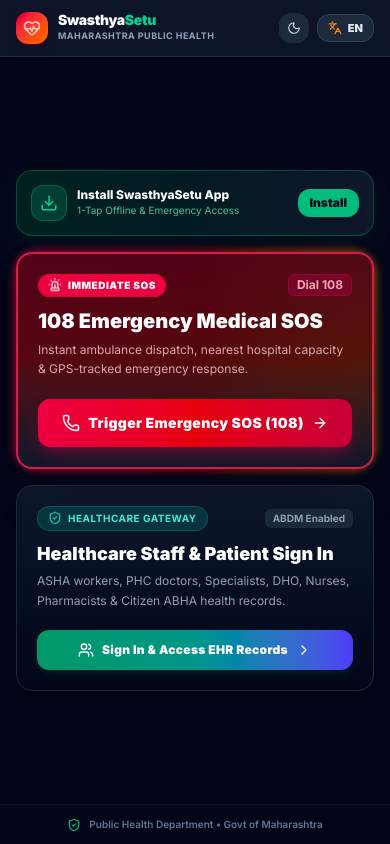
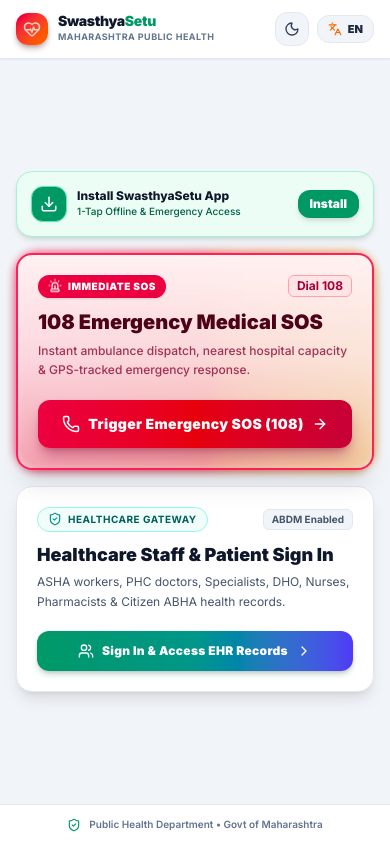
Before and after one commit to indusvalley9611-png/Swasthyasetu, a Next.js app: page / in a window 390 px wide. Built offline with nearby package versions, Linux system fonts and the light colour scheme.

Commit message:
fix: enable full light and dark mode support in mobile entry view

```diff
--- a/components/mobile/MobileEntryPage.tsx
+++ b/components/mobile/MobileEntryPage.tsx
@@ -10,14 +10,10 @@
   Moon,
   Sun,
   Download,
-  CheckCircle2,
   ChevronRight,
   HeartPulse,
   Users,
-  Activity,
   ArrowRight,
-  Stethoscope,
-  Sparkles,
 } from 'lucide-react';
 
 interface MobileEntryPageProps {
@@ -41,7 +37,7 @@
   const [isInstalling, setIsInstalling] = useState(false);
 
   useEffect(() => {
-    // Check if already installed
+    // Check if already installed in standalone mode
     if (
       typeof window !== 'undefined' &&
       (window.matchMedia('(display-mode: standalone)').matches || (window.navigator as any).standalone === true)
@@ -93,41 +89,42 @@
   };
 
   return (
-    <div className="min-h-screen flex flex-col justify-between bg-slate-950 text-slate-100 font-sans selection:bg-rose-500 selection:text-white">
+    <div className="min-h-screen flex flex-col justify-between bg-slate-100 dark:bg-slate-950 text-slate-900 dark:text-slate-100 font-sans transition-colors duration-300 selection:bg-rose-500 selection:text-white">
 
-      {/* ── 1. MOBILE APP TOP BAR ── */}
-      <header className="px-4 py-3 bg-slate-900/90 backdrop-blur-md border-b border-slate-800 flex items-center justify-between sticky top-0 z-30">
+      {/* ── 1. MOBILE APP TOP BAR (Clean Light & Dark Header) ── */}
+      <header className="px-4 py-3 bg-white/95 dark:bg-slate-900/95 backdrop-blur-md border-b border-slate-200 dark:border-slate-800 flex items-center justify-between sticky top-0 z-30 shadow-xs transition-colors duration-300">
         <div className="flex items-center gap-2.5">
-          <div className="w-8 h-8 rounded-xl bg-gradient-to-br from-rose-600 to-orange-500 flex items-center justify-center text-white shadow-md shadow-rose-950/40 shrink-0">
+          <div className="w-8 h-8 rounded-xl bg-gradient-to-br from-rose-600 to-orange-500 flex items-center justify-center text-white shadow-md shadow-rose-950/30 shrink-0">
             <HeartPulse className="w-4.5 h-4.5 text-white animate-pulse" />
           </div>
           <div>
-            <span className="text-sm font-black tracking-tight text-white block leading-none">
-              Swasthya<span className="text-emerald-400">Setu</span>
+            <span className="text-sm font-black tracking-tight text-slate-900 dark:text-white block leading-none">
+              Swasthya<span className="text-emerald-600 dark:text-emerald-400">Setu</span>
             </span>
-            <span className="text-[9px] text-slate-400 font-bold tracking-wider uppercase block mt-0.5">
+            <span className="text-[9px] text-slate-500 dark:text-slate-400 font-bold tracking-wider uppercase block mt-0.5">
               {isMr ? 'महाराष्ट्र सार्वजनिक आरोग्य' : 'Maharashtra Public Health'}
             </span>
           </div>
         </div>
 
         <div className="flex items-center gap-2">
-          {/* Dark Mode Toggle */}
+          {/* Dark / Light Mode Toggle Button */}
           <button
             onClick={onToggleDarkMode}
-            className="p-2 rounded-xl bg-slate-800 hover:bg-slate-700 text-slate-300 transition-colors cursor-pointer"
+            className="p-2 rounded-xl bg-slate-100 dark:bg-slate-800 hover:bg-slate-200 dark:hover:bg-slate-700 text-slate-700 dark:text-slate-300 border border-slate-200 dark:border-slate-700 transition-colors cursor-pointer"
             aria-label="Toggle theme"
+            title={isDarkMode ? 'Switch to Light Mode' : 'Switch to Dark Mode'}
           >
-            {isDarkMode ? <Sun className="w-3.5 h-3.5 text-amber-400" /> : <Moon className="w-3.5 h-3.5" />}
+            {isDarkMode ? <Sun className="w-4 h-4 text-amber-400" /> : <Moon className="w-4 h-4 text-slate-700" />}
           </button>
 
-          {/* Language Switcher */}
+          {/* Language Switcher Button */}
           <button
             onClick={toggleLanguage}
-            className="px-2.5 py-1.5 rounded-xl bg-slate-800 hover:bg-slate-700 text-slate-200 text-xs font-bold flex items-center gap-1.5 transition-colors border border-slate-700 cursor-pointer"
-            title="भाषा बदला"
+            className="px-2.5 py-1.5 rounded-xl bg-slate-100 dark:bg-slate-800 hover:bg-slate-200 dark:hover:bg-slate-700 text-slate-800 dark:text-slate-200 text-xs font-bold flex items-center gap-1.5 transition-colors border border-slate-200 dark:border-slate-700 cursor-pointer"
+            title="भाषा बदला / Change Language"
           >
-            <Languages className="w-3.5 h-3.5 text-orange-400" />
+            <Languages className="w-3.5 h-3.5 text-orange-500" />
             <span className="text-[11px] font-black">
               {isMr ? 'मराठी' : 'EN'}
             </span>
@@ -140,16 +137,16 @@
 
         {/* PWA "Add to Home Screen" Download Banner */}
         {!isInstalled && (
-          <div className="rounded-2xl p-3.5 bg-gradient-to-r from-emerald-950/70 via-teal-950/50 to-slate-900 border border-emerald-500/30 flex items-center justify-between gap-3 shadow-lg shadow-emerald-950/20">
+          <div className="rounded-2xl p-3.5 bg-emerald-50 dark:bg-gradient-to-r dark:from-emerald-950/70 dark:via-teal-950/50 dark:to-slate-900 border border-emerald-200 dark:border-emerald-500/30 flex items-center justify-between gap-3 shadow-md transition-colors">
             <div className="flex items-center gap-2.5 min-w-0">
-              <div className="w-9 h-9 rounded-xl bg-emerald-500/20 text-emerald-400 flex items-center justify-center shrink-0 border border-emerald-500/30">
+              <div className="w-9 h-9 rounded-xl bg-emerald-600 dark:bg-emerald-500/20 text-white dark:text-emerald-400 flex items-center justify-center shrink-0 border border-emerald-300 dark:border-emerald-500/30 shadow-xs">
                 <Download className="w-4.5 h-4.5" />
               </div>
               <div className="min-w-0">
-                <p className="text-xs font-extrabold text-white truncate">
+                <p className="text-xs font-extrabold text-slate-900 dark:text-white truncate">
                   {isMr ? 'होम स्क्रीनवर ॲप जोडा' : 'Install SwasthyaSetu App'}
                 </p>
-                <p className="text-[10px] text-emerald-300/80 truncate">
+                <p className="text-[10px] text-emerald-800 dark:text-emerald-300/80 truncate font-medium">
                   {isMr ? '१-टॅप आपत्कालीन व ऑफलाइन प्रवेश' : '1-Tap Offline & Emergency Access'}
                 </p>
               </div>
@@ -158,7 +155,7 @@
             <button
               onClick={handleInstallClick}
               disabled={isInstalling}
-              className="px-3 py-1.5 rounded-xl bg-emerald-500 hover:bg-emerald-400 active:scale-95 text-slate-950 font-black text-xs shadow-md transition-all shrink-0 cursor-pointer"
+              className="px-3 py-1.5 rounded-xl bg-emerald-600 dark:bg-emerald-500 hover:bg-emerald-700 dark:hover:bg-emerald-400 active:scale-95 text-white dark:text-slate-950 font-black text-xs shadow-md transition-all shrink-0 cursor-pointer"
             >
               {isInstalling ? '...' : (isMr ? 'डाऊनलोड' : 'Install')}
             </button>
@@ -167,25 +164,25 @@
 
         {/* ═══ OPTION 1: EMERGENCY SOS (TOP, PROMINENT, HIGH URGENCY) ═══ */}
         <div className="relative group">
-          <div className="absolute -inset-0.5 bg-gradient-to-r from-rose-600 via-red-600 to-amber-600 rounded-3xl blur-xs opacity-75 group-hover:opacity-100 transition duration-300 animate-pulse" />
+          <div className="absolute -inset-0.5 bg-gradient-to-r from-rose-600 via-red-600 to-amber-600 rounded-3xl blur-xs opacity-70 group-hover:opacity-100 transition duration-300 animate-pulse" />
 
-          <div className="relative rounded-2xl bg-gradient-to-b from-rose-950/90 via-red-950/80 to-slate-900 border-2 border-rose-500/80 p-5 shadow-2xl flex flex-col justify-between">
+          <div className="relative rounded-2xl bg-gradient-to-b from-rose-50 via-red-50/80 to-amber-50/40 dark:from-rose-950/95 dark:via-red-950/90 dark:to-slate-900 border-2 border-rose-500 dark:border-rose-500/80 p-5 shadow-xl flex flex-col justify-between transition-colors">
             <div>
               <div className="flex items-center justify-between mb-3">
                 <div className="inline-flex items-center gap-1.5 px-2.5 py-1 rounded-full bg-rose-600 text-white text-[10px] font-black uppercase tracking-wider shadow-sm">
                   <Siren className="w-3.5 h-3.5 animate-bounce" />
                   <span>{isMr ? 'आपत्कालीन सेवा' : 'Immediate SOS'}</span>
                 </div>
-                <span className="text-xs font-mono font-bold text-rose-300 bg-rose-900/60 px-2 py-0.5 rounded-md border border-rose-700/50">
+                <span className="text-xs font-mono font-bold text-rose-800 dark:text-rose-300 bg-rose-100 dark:bg-rose-900/60 px-2 py-0.5 rounded-md border border-rose-300 dark:border-rose-700/50">
                   Dial 108
                 </span>
               </div>
 
-              <h2 className="text-xl font-black text-white leading-tight">
+              <h2 className="text-xl font-black text-rose-950 dark:text-white leading-tight">
                 {isMr ? '१०८ तातडीची वैद्यकीय मदत' : '108 Emergency Medical SOS'}
               </h2>
 
-              <p className="text-xs text-rose-200/80 mt-1.5 leading-relaxed">
+              <p className="text-xs text-rose-900/80 dark:text-rose-200/80 mt-1.5 leading-relaxed font-medium">
                 {isMr
                   ? 'अतितातडीची रुग्णवाहिका, जवळचे रुग्णालय बेड शोधणे व इमर्जन्सी ट्रायज'
                   : 'Instant ambulance dispatch, nearest hospital capacity & GPS-tracked emergency response.'}
@@ -194,7 +191,7 @@
 
             <button
               onClick={onOpenEmergency}
-              className="mt-5 w-full py-3.5 px-4 rounded-xl bg-gradient-to-r from-rose-600 via-red-600 to-rose-700 hover:from-rose-500 hover:to-rose-600 active:scale-98 text-white font-black text-sm tracking-wide shadow-lg shadow-rose-900/60 flex items-center justify-center gap-2 cursor-pointer transition-transform"
+              className="mt-5 w-full py-3.5 px-4 rounded-xl bg-gradient-to-r from-rose-600 via-red-600 to-rose-700 hover:from-rose-500 hover:to-rose-600 active:scale-98 text-white font-black text-sm tracking-wide shadow-lg shadow-rose-900/40 dark:shadow-rose-900/70 flex items-center justify-center gap-2 cursor-pointer transition-transform"
             >
               <Phone className="w-4.5 h-4.5" />
               <span>{isMr ? 'आपत्कालीन मदत सुरू करा' : 'Trigger Emergency SOS (108)'}</span>
@@ -204,23 +201,23 @@
         </div>
 
         {/* ═══ OPTION 2: SIGN IN & PATIENT EHR PORTAL (PAGE 2) ═══ */}
-        <div className="rounded-2xl bg-gradient-to-b from-slate-900 to-slate-950 border border-slate-800 p-5 shadow-xl flex flex-col justify-between hover:border-slate-700 transition-colors">
+        <div className="rounded-2xl bg-white dark:bg-gradient-to-b dark:from-slate-900 dark:to-slate-950 border border-slate-200 dark:border-slate-800 p-5 shadow-lg flex flex-col justify-between hover:border-slate-300 dark:hover:border-slate-700 transition-colors">
           <div>
             <div className="flex items-center justify-between mb-3">
-              <div className="inline-flex items-center gap-1.5 px-2.5 py-1 rounded-full bg-teal-500/20 text-teal-300 border border-teal-500/30 text-[10px] font-bold uppercase tracking-wider">
-                <ShieldCheck className="w-3.5 h-3.5 text-teal-400" />
+              <div className="inline-flex items-center gap-1.5 px-2.5 py-1 rounded-full bg-teal-50 dark:bg-teal-500/20 text-teal-800 dark:text-teal-300 border border-teal-200 dark:border-teal-500/30 text-[10px] font-bold uppercase tracking-wider">
+                <ShieldCheck className="w-3.5 h-3.5 text-teal-600 dark:text-teal-400" />
                 <span>{isMr ? 'शासकीय पोर्टल' : 'Healthcare Gateway'}</span>
               </div>
-              <span className="text-[10px] font-bold text-slate-400 bg-slate-800 px-2 py-0.5 rounded-md">
+              <span className="text-[10px] font-bold text-slate-600 dark:text-slate-400 bg-slate-100 dark:bg-slate-800 px-2 py-0.5 rounded-md border border-slate-200 dark:border-slate-700">
                 ABDM Enabled
               </span>
             </div>
 
-            <h2 className="text-lg font-black text-white leading-tight">
+            <h2 className="text-lg font-black text-slate-900 dark:text-white leading-tight">
               {isMr ? 'आरोग्य कर्मचारी व रुग्ण प्रवेश' : 'Healthcare Staff & Patient Sign In'}
             </h2>
 
-            <p className="text-xs text-slate-400 mt-1.5 leading-relaxed">
+            <p className="text-xs text-slate-600 dark:text-slate-400 mt-1.5 leading-relaxed">
               {isMr
                 ? 'आशा सेविका, वैद्यकीय अधिकारी, तज्ज्ञ डॉक्टर, जिल्हा अधिकारी व नागरिकांचे आभा (ABHA) ईएचआर रेकॉर्ड्स.'
                 : 'ASHA workers, PHC doctors, Specialists, DHO, Nurses, Pharmacists & Citizen ABHA health records.'}
@@ -229,7 +226,7 @@
 
           <button
             onClick={onNavigateToSignIn}
-            className="mt-5 w-full py-3 px-4 rounded-xl bg-gradient-to-r from-emerald-600 via-teal-600 to-indigo-600 hover:from-emerald-500 hover:to-teal-500 active:scale-98 text-white font-black text-xs tracking-wide shadow-md shadow-emerald-950/50 flex items-center justify-center gap-2 cursor-pointer transition-transform"
+            className="mt-5 w-full py-3 px-4 rounded-xl bg-gradient-to-r from-emerald-600 via-teal-600 to-indigo-600 hover:from-emerald-500 hover:to-teal-500 active:scale-98 text-white font-black text-xs tracking-wide shadow-md shadow-emerald-950/20 dark:shadow-emerald-950/50 flex items-center justify-center gap-2 cursor-pointer transition-transform"
           >
             <Users className="w-4 h-4" />
             <span>{isMr ? 'लॉगिन व ईएचआर पोर्टल उघडा' : 'Sign In & Access EHR Records'}</span>
@@ -240,9 +237,9 @@
       </main>
 
       {/* ── 3. FOOTER TRUST STRIP ── */}
-      <footer className="px-4 py-3 bg-slate-950 border-t border-slate-900 text-center">
-        <div className="flex items-center justify-center gap-2 text-[10px] font-semibold text-slate-500">
-          <ShieldCheck className="w-3.5 h-3.5 text-emerald-500" />
+      <footer className="px-4 py-3 bg-white dark:bg-slate-950 border-t border-slate-200 dark:border-slate-900 text-center transition-colors">
+        <div className="flex items-center justify-center gap-2 text-[10px] font-semibold text-slate-500 dark:text-slate-500">
+          <ShieldCheck className="w-3.5 h-3.5 text-emerald-600 dark:text-emerald-500" />
           <span>Public Health Department &bull; Govt of Maharashtra</span>
         </div>
       </footer>
```
